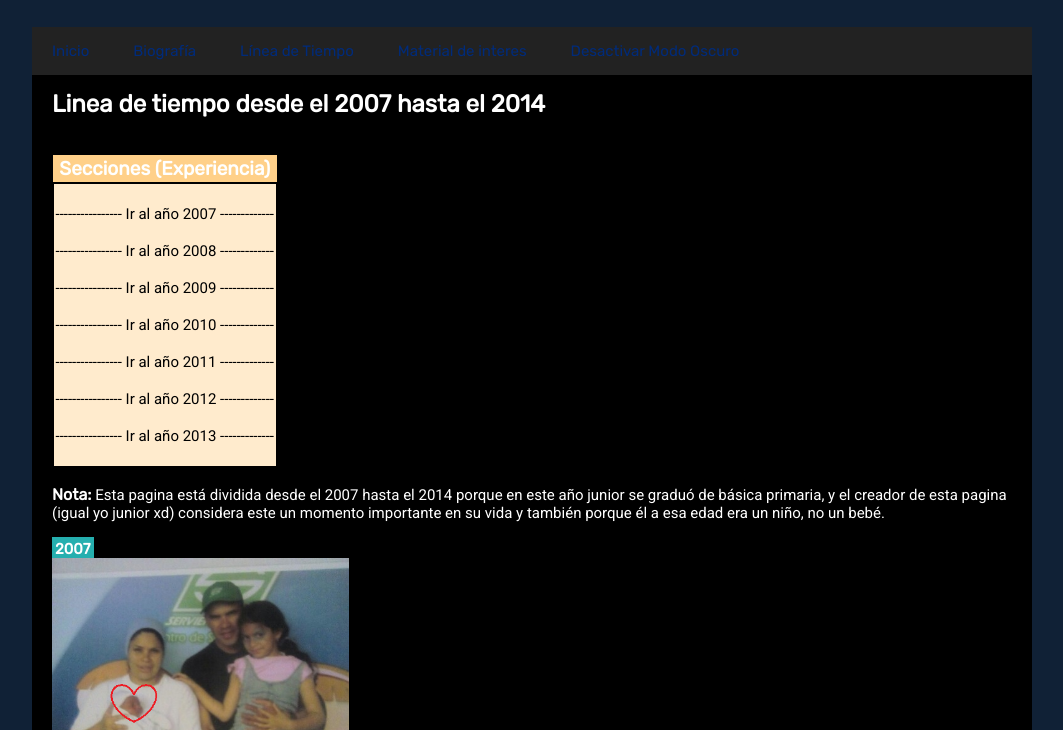
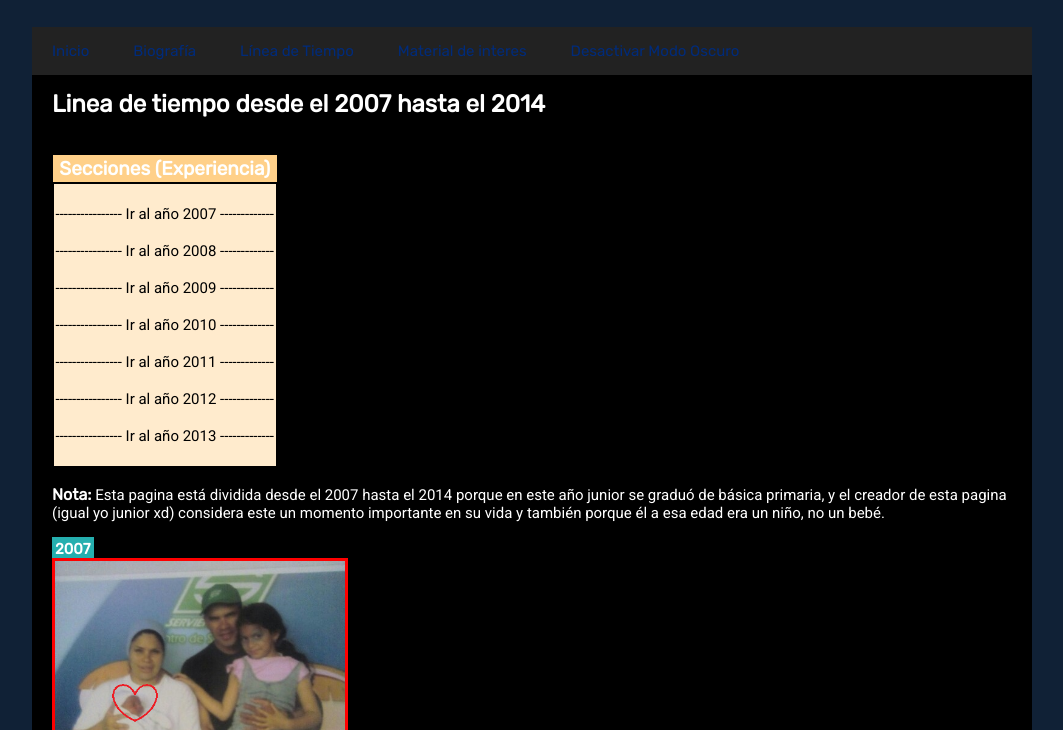
Before and after one commit to Henryjuniorsaa/Henryjuniorsaa.github.io, a plain HTML site: page 2007-2013drk.html in a window 1280 px wide. In both pictures the pointer is over the picture 308 px from the left and 753 px from the top of the page. Shown: the part 70-800 px from the top of the page, without its empty margins (108-1171 px from the left). Drawn offline with Linux system fonts and the light colour scheme.

Commit message:
Update 2007-2013drk.css

```diff
--- a/css/2007-2013drk.css
+++ b/css/2007-2013drk.css
@@ -48,9 +48,14 @@ body {
     padding: 3px;
   }
 
-  .fotos{
+.fotos{
     width: 250;
     height: 250px;
+    border: 3px #14a1a1 solid;
+  }
+
+  .fotos:hover{
+    border: 3px red solid;
   }
 
     /* TABLA */
```
